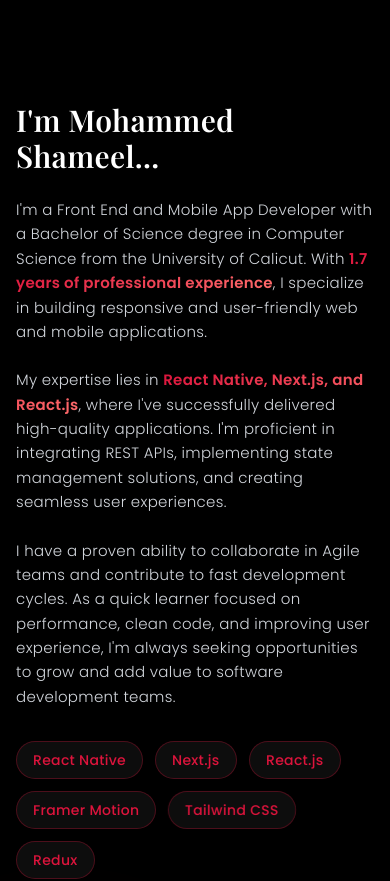
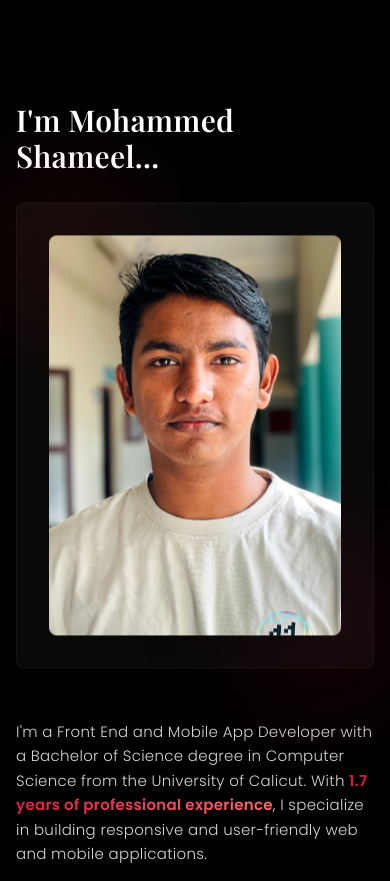
Before and after one commit to shameelvk/portfolio, a React (Vite) app: page / in a window 390 px wide. Shown: the part 822-1703 px from the top of the page. Built offline with nearby package versions, Linux system fonts and the light colour scheme; a web font is replaced by a local one.

Commit message:
chore: reorder profile image placement in About section

```diff
--- a/src/components/About.jsx
+++ b/src/components/About.jsx
@@ -59,14 +59,23 @@ const About = () => {
     <section id="about" className="section-padding bg-dark relative" onMouseMove={handleMouseMove}>
       <div className="container-custom">
         <motion.div
-          className="grid grid-cols-1 lg:grid-cols-2 gap-12 items-center"
           variants={containerVariants}
           initial="hidden"
           whileInView="visible"
           viewport={{ once: true, amount: 0.3 }}
         >
+          {/* Heading - Shows first on all devices */}
+          <motion.h2
+            variants={itemVariants}
+            className="text-3xl md:text-4xl font-playfair mb-8 lg:hidden"
+          >
+            I'm Mohammed Shameel...
+          </motion.h2>
+
+          {/* Grid for Image and Content */}
+          <div className="grid grid-cols-1 lg:grid-cols-2 gap-12 items-center">
             {/* Image */}
-          <motion.div variants={itemVariants} className="order-2 lg:order-1">
+            <motion.div variants={itemVariants} className="order-1 lg:order-1">
               <motion.div
                 ref={imageRef}
                 className="relative glass-card p-8 rounded-lg"
@@ -91,10 +100,11 @@ const About = () => {
             </motion.div>
 
             {/* Content */}
-          <motion.div variants={itemVariants} className="order-1 lg:order-2">
+            <motion.div variants={itemVariants} className="order-2 lg:order-2">
+              {/* Heading - Shows on desktop only */}
               <motion.h2
                 variants={itemVariants}
-              className="text-3xl md:text-4xl font-playfair mb-6"
+                className="text-3xl md:text-4xl font-playfair mb-6 hidden lg:block"
               >
                 I'm Mohammed Shameel...
               </motion.h2>
@@ -147,6 +157,7 @@ const About = () => {
                 <DownloadResumeButton />
               </motion.div>
             </motion.div>
+          </div>
         </motion.div>
       </div>
     </section>
```
Lines whose indentation alone changed are shown as unchanged.
